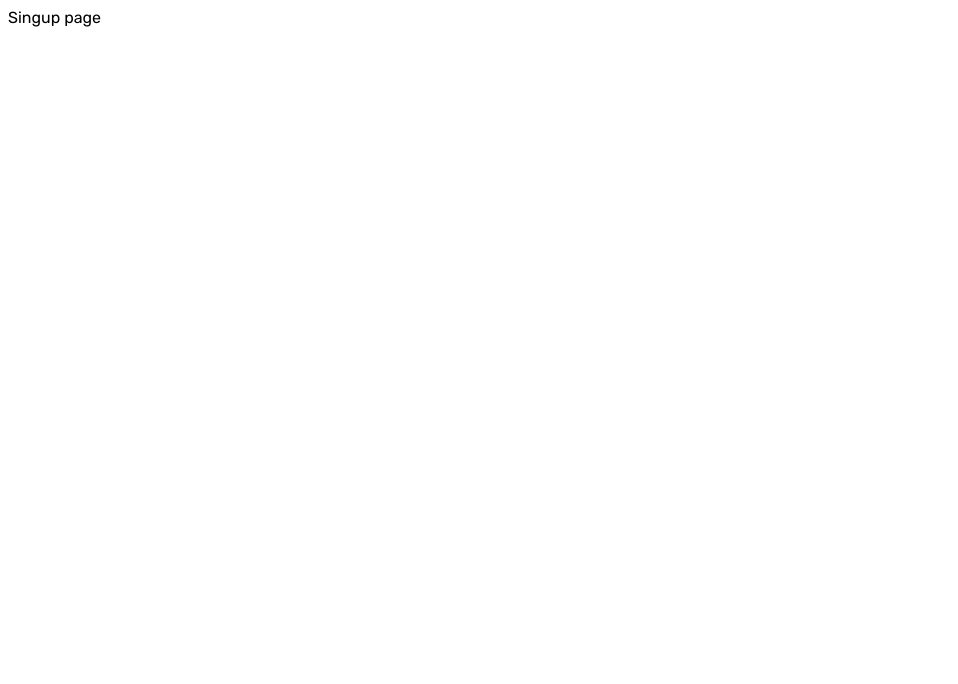
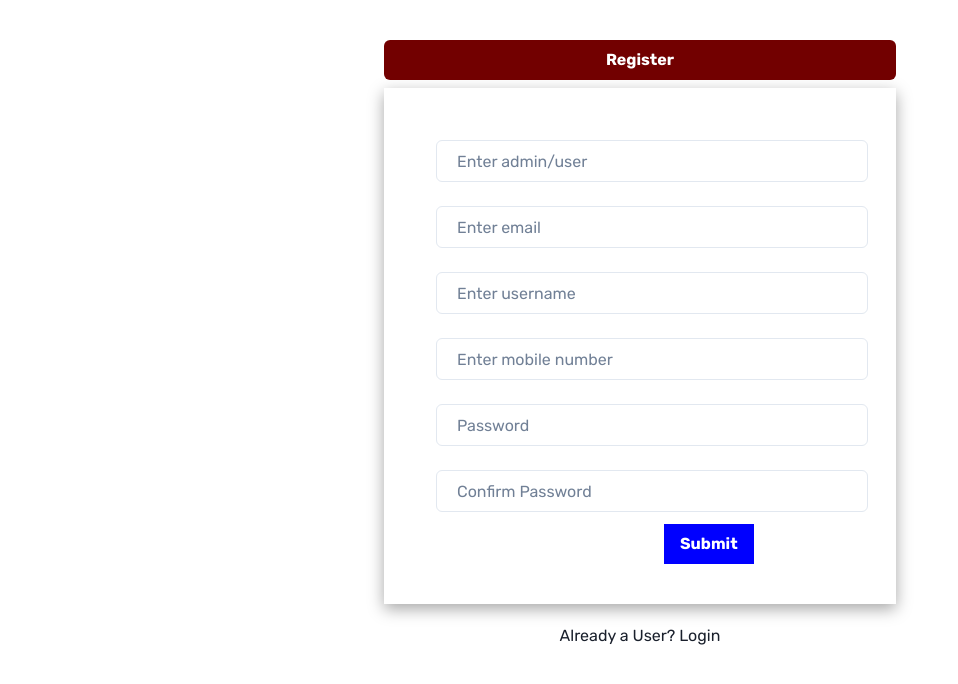
Before and after one commit to Ravi80595/PanPortal, a React (Create React App) app in the folder client/: page /user/signup in a window 1280 px wide. Shown: the top 684 px of the page, without its empty margins (0-958 px from the left). Built offline with nearby package versions, Linux system fonts and the light colour scheme.

Commit message:
new changess

```diff
--- a/client/package.json
+++ b/client/package.json
@@ -3,9 +3,13 @@
   "version": "0.1.0",
   "private": true,
   "dependencies": {
+    "@chakra-ui/react": "^2.5.1",
+    "@emotion/react": "^11.10.6",
+    "@emotion/styled": "^11.10.6",
     "@testing-library/jest-dom": "^5.16.5",
     "@testing-library/react": "^13.4.0",
     "@testing-library/user-event": "^13.5.0",
+    "framer-motion": "^9.0.7",
     "react": "^18.2.0",
     "react-dom": "^18.2.0",
     "react-router-dom": "^6.8.1",
--- a/client/src/Pages/Customer/Signup.jsx
+++ b/client/src/Pages/Customer/Signup.jsx
@@ -1,10 +1,24 @@
 import React from 'react'
+import {Box,Flex,Input,Button,Text} from '@chakra-ui/react'
 
 const Signup = () => {
-  return (
-    <div>
-        Singup page
-    </div>
+
+
+return (
+  <Box w='40%' m='auto' mt={10}>
+    <Button mb={2} w='100%' bg='#720000' color='white'>Register</Button>
+    <Box  boxShadow= 'rgba(0, 0, 0, 0.35) 0px 5px 15px' p={10} >
+        {/* <Flex> */}
+        <Input p={5} m={3} placeholder='Enter admin/user'/>
+        <Input p={5} m={3} placeholder='Enter email'/>
+        <Input p={5} m={3} placeholder='Enter username'/>
+        <Input p={5} m={3} placeholder='Enter mobile number'/>
+        <Input p={5} m={3} placeholder='Password'/>
+        <Input p={5} m={3} placeholder='Confirm Password'/>
+        <Button borderRadius={0} bg='blue' color='white' ml={60}>Submit</Button>
+    </Box>
+    <Text pt={5} textAlign='center'>Already a User? <span>Login</span> </Text>
+    </Box>
   )
 }
 
--- a/client/src/index.js
+++ b/client/src/index.js
@@ -3,10 +3,13 @@ import ReactDOM from 'react-dom/client';
 import './index.css';
 import App from './App';
 import { BrowserRouter } from 'react-router-dom';
+import { ChakraProvider } from '@chakra-ui/react';
 
 const root = ReactDOM.createRoot(document.getElementById('root'));
 root.render(
+  <ChakraProvider>
   <BrowserRouter>
     <App />
   </BrowserRouter>
+  </ChakraProvider>
 );
```
Also changed, not shown: 1 other file (tests, documents, lock files or other folders).
